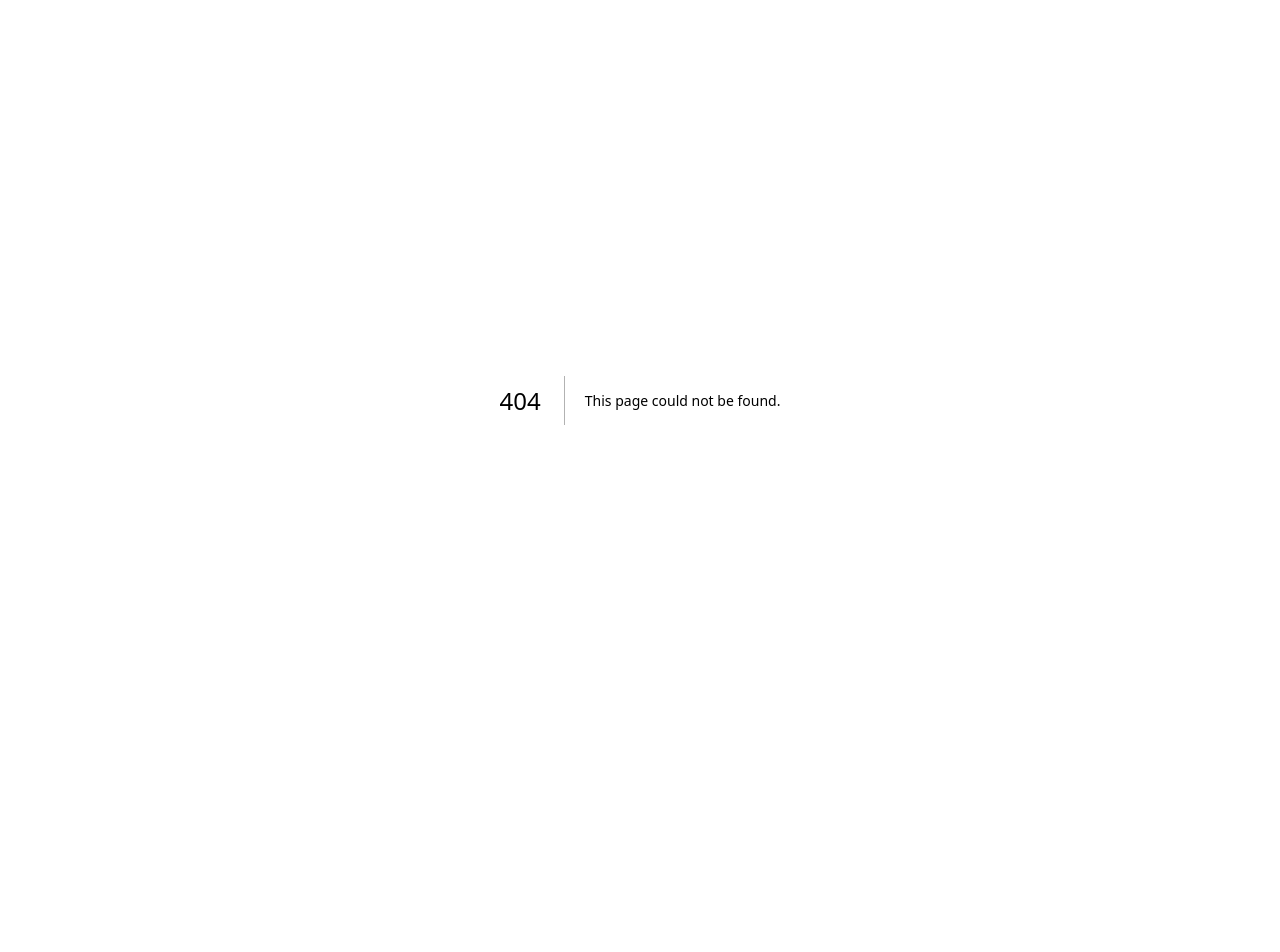
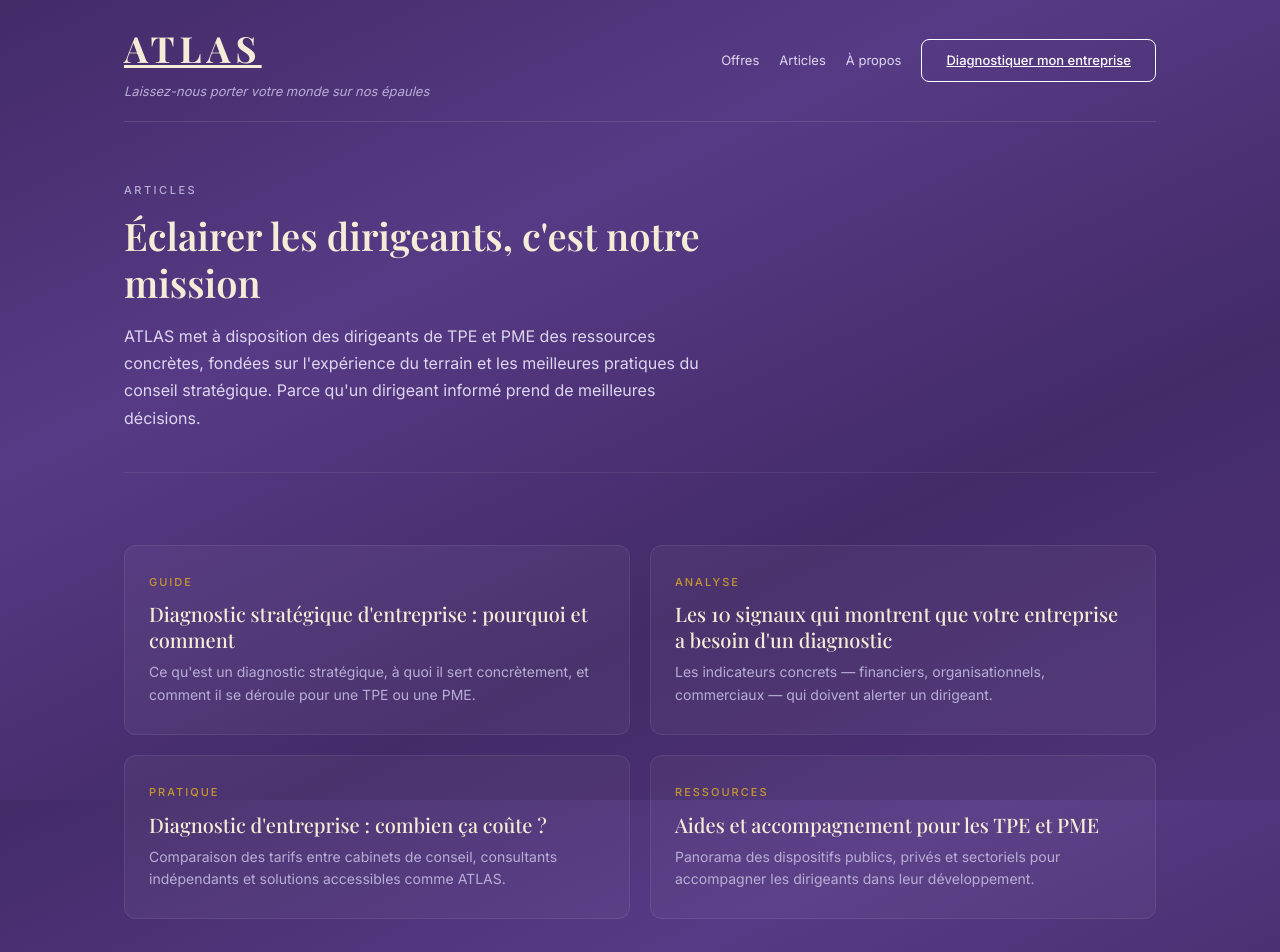
Before and after one commit to gabrielsimonetti62-hub/atlas-diagnostic, a Next.js app: page /articles in a window 1280 px wide. Before the commit this address had no page. Shown: the top 952 px of the page. Before the commit the page ends 800 px from the top, so only its background shows below. Built offline with nearby package versions, Linux system fonts and the light colour scheme; a web font is replaced by a local one.

Commit message:
Create page.js

```diff
--- /dev/null
+++ b/app/articles/page.js
@@ -0,0 +1,50 @@
+import Link from "next/link";
+import { Nav, Footer } from "../components";
+
+export const metadata = {
+  title: "Articles — Ressources pour dirigeants de TPE et PME | ATLAS",
+  description: "Guides pratiques, analyses et ressources pour les dirigeants de TPE et PME. Diagnostic stratégique, signaux d'alerte, aides disponibles et bonnes pratiques.",
+};
+
+export default function Articles() {
+  return (
+    <>
+      <Nav />
+      <div className="container">
+        <section className="page-header">
+          <div className="section-label">Articles</div>
+          <h1>&Eacute;clairer les dirigeants, c&apos;est notre mission</h1>
+          <p className="section-intro">ATLAS met &agrave; disposition des dirigeants de TPE et PME des ressources concr&egrave;tes, fond&eacute;es sur l&apos;exp&eacute;rience du terrain et les meilleures pratiques du conseil strat&eacute;gique. Parce qu&apos;un dirigeant inform&eacute; prend de meilleures d&eacute;cisions.</p>
+        </section>
+      </div>
+      <div className="container"><hr className="divider" /></div>
+      <div className="container">
+        <section className="section">
+          <div className="articles-grid">
+            <Link href="/articles/diagnostic-strategique-pourquoi-comment" className="article-card">
+              <div className="article-card-label">Guide</div>
+              <h3>Diagnostic strat&eacute;gique d&apos;entreprise : pourquoi et comment</h3>
+              <p>Ce qu&apos;est un diagnostic strat&eacute;gique, &agrave; quoi il sert concr&egrave;tement, et comment il se d&eacute;roule pour une TPE ou une PME.</p>
+            </Link>
+            <Link href="/articles/10-signaux-diagnostic" className="article-card">
+              <div className="article-card-label">Analyse</div>
+              <h3>Les 10 signaux qui montrent que votre entreprise a besoin d&apos;un diagnostic</h3>
+              <p>Les indicateurs concrets &mdash; financiers, organisationnels, commerciaux &mdash; qui doivent alerter un dirigeant.</p>
+            </Link>
+            <Link href="/articles/diagnostic-entreprise-combien-ca-coute" className="article-card">
+              <div className="article-card-label">Pratique</div>
+              <h3>Diagnostic d&apos;entreprise : combien &ccedil;a co&ucirc;te ?</h3>
+              <p>Comparaison des tarifs entre cabinets de conseil, consultants ind&eacute;pendants et solutions accessibles comme ATLAS.</p>
+            </Link>
+            <Link href="/articles/aides-accompagnement-tpe-pme" className="article-card">
+              <div className="article-card-label">Ressources</div>
+              <h3>Aides et accompagnement pour les TPE et PME</h3>
+              <p>Panorama des dispositifs publics, priv&eacute;s et sectoriels pour accompagner les dirigeants dans leur d&eacute;veloppement.</p>
+            </Link>
+          </div>
+        </section>
+      </div>
+      <Footer />
+    </>
+  );
+}
```
